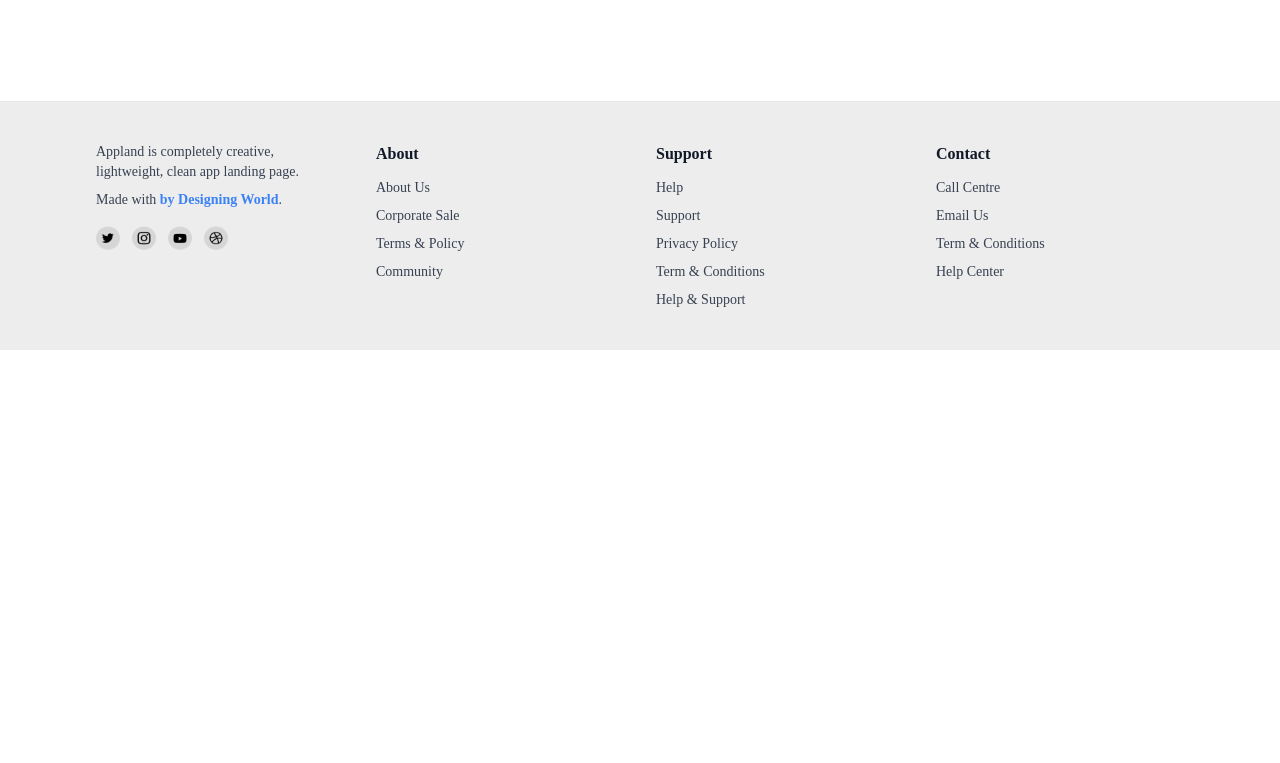
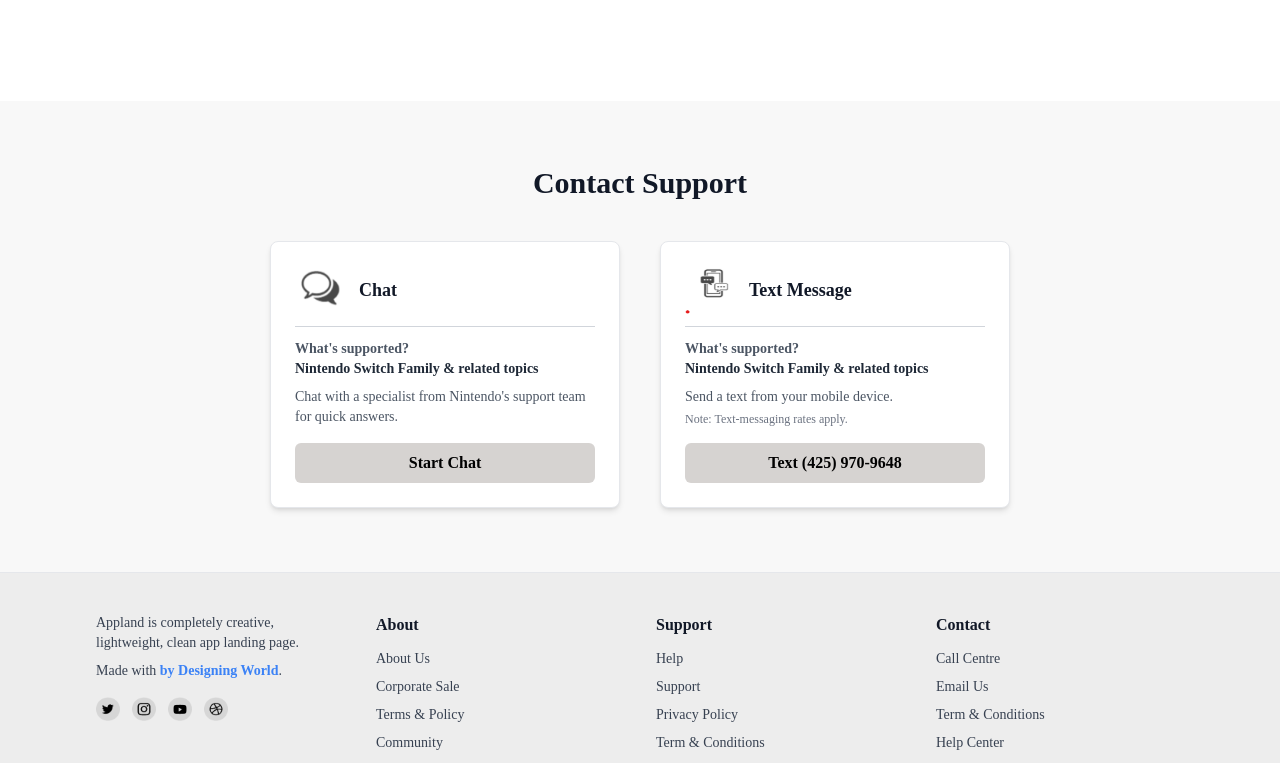
Before and after one commit to V-mandloi/Wellie, a React (Vite) app in the folder Frontend/: page /about in a window 1280 px wide. Shown: the part 1531-2294 px from the top of the page. Before the commit the page ends 1881 px from the top, so only its background shows below. Built offline with nearby package versions, Linux system fonts and the light colour scheme.

Commit message:
about fourt component created

```diff
--- /dev/null
+++ b/Frontend/src/components/About/AboutSuport.jsx
@@ -0,0 +1,44 @@
+import React from "react";
+import SupportCard from "../About/AboutSuportCard";
+
+
+import chatImg from "../../assets/chatImg.png";
+import textImg from "../../assets/textImg.png";
+
+const supportOptions = [
+  {
+    image: chatImg,
+    title: "Chat",
+    description: "Chat with a specialist from Nintendo's support team for quick answers.",
+    buttonText: "Start Chat",
+    buttonLink: "#",
+  },
+  {
+    image: textImg,
+    title: "Text Message",
+    description: "Send a text from your mobile device.",
+    note: "Note: Text-messaging rates apply.",
+    buttonText: "Text (425) 970-9648",
+    buttonLink: "#",
+  },
+];
+
+const ContactSupport = () => {
+  return (
+    <section className="bg-[#F8F8F8] py-16 px-6 md:px-12">
+      {/* Section Title */}
+      <h2 className="text-2xl md:text-3xl font-bold text-gray-900 text-center mb-10">
+        Contact Support
+      </h2>
+
+      {/* Support Cards Grid */}
+      <div className="flex flex-col md:flex-row justify-center items-center gap-6 md:gap-10">
+        {supportOptions.map((option, index) => (
+          <SupportCard key={index} {...option} />
+        ))}
+      </div>
+    </section>
+  );
+};
+
+export default ContactSupport;
--- /dev/null
+++ b/Frontend/src/components/About/AboutSuportCard.jsx
@@ -0,0 +1,38 @@
+import React from "react";
+
+const SupportCard = ({ image, title, description, note, buttonText, buttonLink }) => {
+  return (
+    <div className="bg-white p-6 rounded-lg shadow-md w-full md:w-[350px] flex flex-col justify-between border">
+      {/* Image */}
+      <div className="flex items-center gap-4">
+        <img src={image} alt={title} className="w-12 h-12" />
+        <h3 className="text-lg font-semibold text-gray-900">{title}</h3>
+      </div>
+
+      {/* Divider */}
+      <hr className="my-3 border-gray-300" />
+
+      {/* Supported Topics */}
+      <p className="text-sm text-gray-600">
+        <span className="font-semibold">What's supported?</span> <br />
+        <span className="font-bold text-gray-800">Nintendo Switch Family & related topics</span>
+      </p>
+
+      {/* Description */}
+      <p className="text-gray-600 text-sm mt-2">{description}</p>
+
+      {/* Note (if available) */}
+      {note && <p className="text-xs text-gray-500 mt-1">{note}</p>}
+
+      {/* Button */}
+      <a
+        href={buttonLink}
+        className="block bg-stone-300 mt-4 py-2 px-4 rounded-md font-semibold text-center hover:bg-orange-100 transition"
+      >
+        {buttonText}
+      </a>
+    </div>
+  );
+};
+
+export default SupportCard;
--- a/Frontend/src/components/About/aboutHeroSection.jsx
+++ b/Frontend/src/components/About/aboutHeroSection.jsx
@@ -22,7 +22,7 @@
             <br />
             <a
               href="#"
-              className="bg-pink-50 px-6 py-3 rounded-lg shadow-md m text-sm font-semibold mt-10 transition hover:bg-slate-400 "
+              className="bg-stone-300 px-6 py-3 rounded-lg shadow-md m text-sm font-semibold mt-10 transition hover:bg-stone-100 "
             >
               Learn More
             </a>
--- a/Frontend/src/pages/about.jsx
+++ b/Frontend/src/pages/about.jsx
@@ -1,11 +1,13 @@
 import AboutContent from "../components/About/aboutContent";
 import AboutHeroSection from "../components/About/aboutHeroSection";
+import AboutSupport from "../components/About/AboutSuport";
 
 export default function Hero() {
   return (
     <div>
       <AboutHeroSection />
       <AboutContent/>
+      <AboutSupport/>
     </div>
   );
 }
```
Also changed, not shown: Frontend/src/assets/chatImg.png (added), Frontend/src/assets/textImg.png (added).
